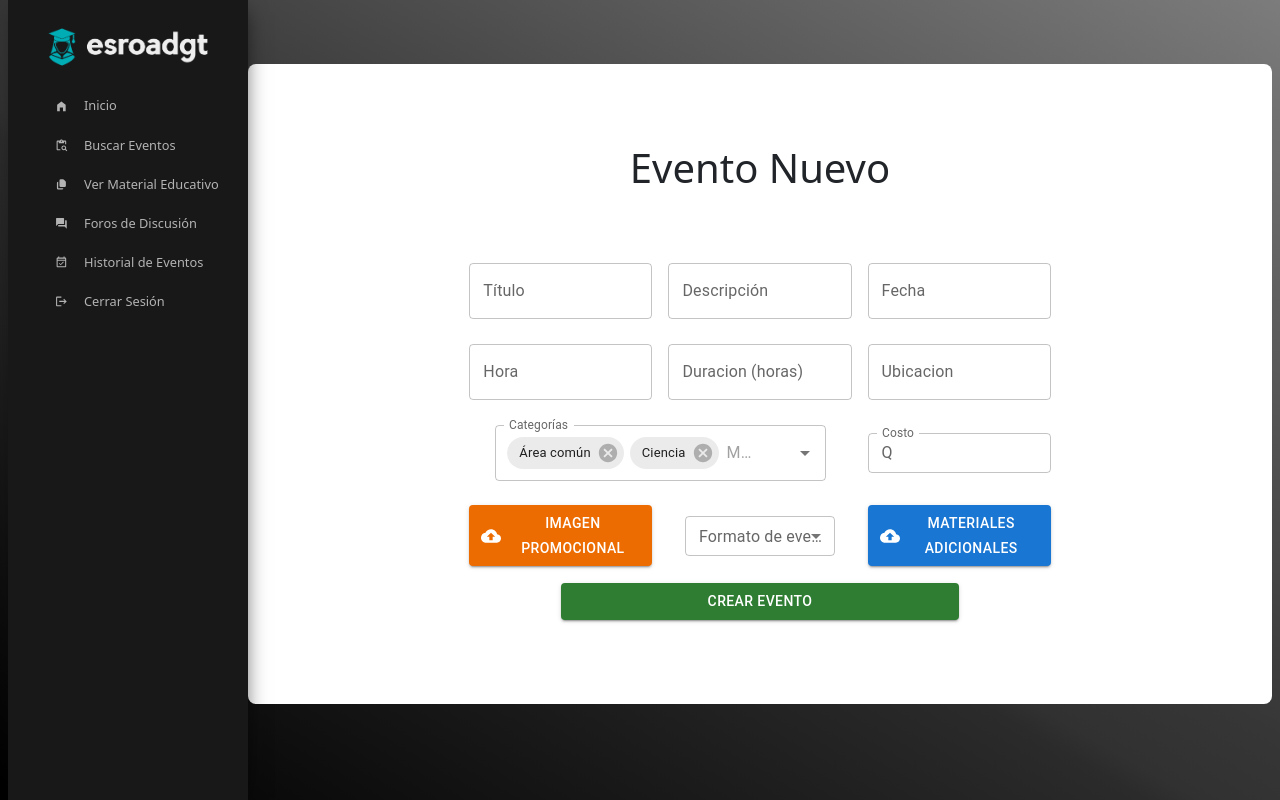
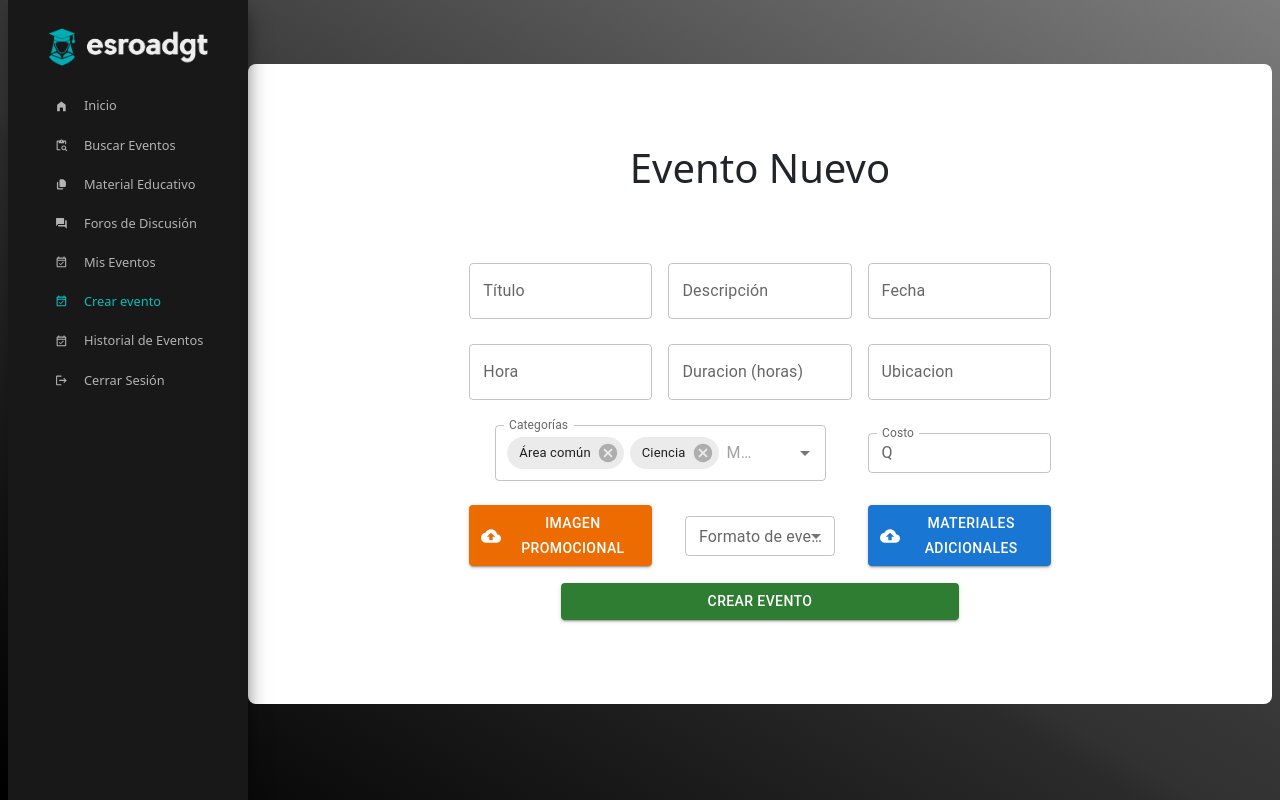
Before and after one commit to elderpum/AYD1_PROYECTO1_G3, a React (Create React App) app in the folder frontend/: page /crear-evento in a window 1280 px wide. Built offline with nearby package versions, Linux system fonts and the light colour scheme.

Commit message:
Link para Sidebar
Se agregaron los link para que se pueda navegar entre páginas.

```diff
--- a/frontend/src/components/Sidebar.js
+++ b/frontend/src/components/Sidebar.js
@@ -1,70 +1,134 @@
-import React from 'react';
-import Logo from '../assets/logo.png';
+import React from "react";
+import Logo from "../assets/logo.png";
 
-import { MdHomeFilled, MdLogout, MdOutlineEventAvailable, MdForum, MdContentPasteSearch } from "react-icons/md";
+import {
+  MdHomeFilled,
+  MdLogout,
+  MdOutlineEventAvailable,
+  MdForum,
+  MdContentPasteSearch,
+} from "react-icons/md";
 import { HiDocumentDuplicate } from "react-icons/hi";
-import { styled } from 'styled-components';
+import { styled } from "styled-components";
 import { Link } from "react-router-dom";
 
-import 'bootstrap/dist/css/bootstrap.min.css';
-import './Sidebar.css';
+import "bootstrap/dist/css/bootstrap.min.css";
+import "./Sidebar.css";
 
 export function Sidebar({ isOrganizador, opcionActiva }) {
   return (
     <Container>
-      <div className='menu_options'>
-        <div className='logo'>
-          <img src={Logo} alt='soundstream' />
+      <div className="menu_options">
+        <div className="logo">
+          <img src={Logo} alt="soundstream" />
         </div>
-        <ul className='ul_sidebar'>
-          <Link to="/main" style={{ color: 'inherit', textDecoration: 'none'}}>
-            <li className={`option d-flex align-items-center ${opcionActiva === "inicio" ? "activo": " "}`}>
+        <ul className="ul_sidebar">
+          <Link to="/main" style={{ color: "inherit", textDecoration: "none" }}>
+            <li
+              className={`option d-flex align-items-center ${
+                opcionActiva === "inicio" ? "activo" : " "
+              }`}
+            >
               <MdHomeFilled />
               <span>Inicio</span>
             </li>
           </Link>
-          <Link to={`${isOrganizador ? "/org/buscarEvento": "/buscarEvento"}`} style={{ color: 'inherit', textDecoration: 'none'}}>
-            <li className={`option d-flex align-items-center ${opcionActiva === "buscar" ? "activo": " "}`}>
+          <Link
+            to={`${isOrganizador ? "/org/buscarEvento" : "/buscarEvento"}`}
+            style={{ color: "inherit", textDecoration: "none" }}
+          >
+            <li
+              className={`option d-flex align-items-center ${
+                opcionActiva === "buscar" ? "activo" : " "
+              }`}
+            >
               <MdContentPasteSearch />
               <span>Buscar Eventos</span>
             </li>
           </Link>
           {isOrganizador ? (
-            <li className={`option d-flex align-items-center ${opcionActiva === "agregarmaterial" ? "activo": " "}`}>
+            <li
+              className={`option d-flex align-items-center ${
+                opcionActiva === "agregarmaterial" ? "activo" : " "
+              }`}
+            >
               <HiDocumentDuplicate />
               <span>Material Educativo</span>
             </li>
           ) : (
-            <li className={`option d-flex align-items-center ${opcionActiva === "vermaterial" ? "activo": " "}`}>
+            <Link
+              to={`/ver-material`}
+              style={{ color: "inherit", textDecoration: "none" }}
+            >
+              <li
+                className={`option d-flex align-items-center ${
+                  opcionActiva === "vermaterial" ? "activo" : " "
+                }`}
+              >
                 <HiDocumentDuplicate />
                 <span>Ver Material Educativo</span>
               </li>
+            </Link>
           )}
-          <li className={`option d-flex align-items-center ${opcionActiva === "foro" ? "activo": " "}`}>
+          <li
+            className={`option d-flex align-items-center ${
+              opcionActiva === "foro" ? "activo" : " "
+            }`}
+          >
             <MdForum />
             <span>Foros de Discusión</span>
           </li>
-          {isOrganizador ? (
-            <Link to="/misEventos" style={{ color: 'inherit', textDecoration: 'none'}}>
-              <li className={`option d-flex align-items-center ${opcionActiva === "miseventos" ? "activo": " "}`}>
+          {isOrganizador && (
+            <Link
+              to="/misEventos"
+              style={{ color: "inherit", textDecoration: "none" }}
+            >
+              <li
+                className={`option d-flex align-items-center ${
+                  opcionActiva === "miseventos" ? "activo" : " "
+                }`}
+              >
                 <MdOutlineEventAvailable />
                 <span>Mis Eventos</span>
               </li>
             </Link>
-          ) : (
-            <li className={`option d-flex align-items-center ${opcionActiva === "historial" ? "activo": " "}`}>
+          )}
+          {isOrganizador && (
+            <Link
+              to="/crear-evento"
+              style={{ color: "inherit", textDecoration: "none" }}
+            >
+              <li
+                className={`option d-flex align-items-center ${
+                  opcionActiva === "crear-evento" ? "activo" : " "
+                }`}
+              >
+                <MdOutlineEventAvailable />
+                <span>Crear evento</span>
+              </li>
+            </Link>
+          )}
+          <Link
+            to="/historial-eventos"
+            style={{ color: "inherit", textDecoration: "none" }}
+          >
+            <li
+              className={`option d-flex align-items-center ${
+                opcionActiva === "historial" ? "activo" : " "
+              }`}
+            >
               <MdOutlineEventAvailable />
               <span>Historial de Eventos</span>
             </li>
-          )}
-          <li className='option d-flex align-items-center cerrar'>
+          </Link>
+          <li className="option d-flex align-items-center cerrar">
             <MdLogout />
             <span>Cerrar Sesión</span>
           </li>
         </ul>
       </div>
-    </Container >
-  )
+    </Container>
+  );
 }
 
 const Container = styled.div`
@@ -76,11 +140,10 @@ min-height: 100vh;
   background-color: #181818;
   color: #b3b3b3;
   min-width: 240px;
--webkit-box-shadow: 4px 5px 20px -7px rgba(0,0,0,0.65);
--moz-box-shadow: 4px 5px 20px -7px rgba(0,0,0,0.65);
-box-shadow: 4px 5px 20px -7px rgba(0,0,0,0.65);
-text-size-adjust:none;
-text-size-adjust:none;
-
-`
+  -webkit-box-shadow: 4px 5px 20px -7px rgba(0, 0, 0, 0.65);
+  -moz-box-shadow: 4px 5px 20px -7px rgba(0, 0, 0, 0.65);
+  box-shadow: 4px 5px 20px -7px rgba(0, 0, 0, 0.65);
+  text-size-adjust: none;
+  text-size-adjust: none;
+`;
 //#303840;
--- a/frontend/src/pages/CrearEvento/CrearEvento.js
+++ b/frontend/src/pages/CrearEvento/CrearEvento.js
@@ -115,7 +115,7 @@ export function CrearEvento() {
 
   return (
     <Container>
-      <Sidebar/>
+      <Sidebar isOrganizador={true} opcionActiva={'crear-evento'} />
       <ContainerContent component="form">
         <Grid
           container
--- a/frontend/src/pages/HistorialEventos/HistorialEvento.js
+++ b/frontend/src/pages/HistorialEventos/HistorialEvento.js
@@ -64,7 +64,7 @@ export function HistorialEvento() {
 
   return (
     <Container>
-      <Sidebar />
+      <Sidebar opcionActiva={'historial'}/>
       <ContainerContent>
         <Grid
           container
--- a/frontend/src/pages/VerMaterial/VerMaterial.js
+++ b/frontend/src/pages/VerMaterial/VerMaterial.js
@@ -113,7 +113,7 @@ export function VerMaterial() {
 
   return (
     <Container>
-      <Sidebar />
+      <Sidebar opcionActiva={'vermaterial'} />
       <ContainerContent>
         <Grid
           container
```
Lines whose indentation alone changed are shown as unchanged.
